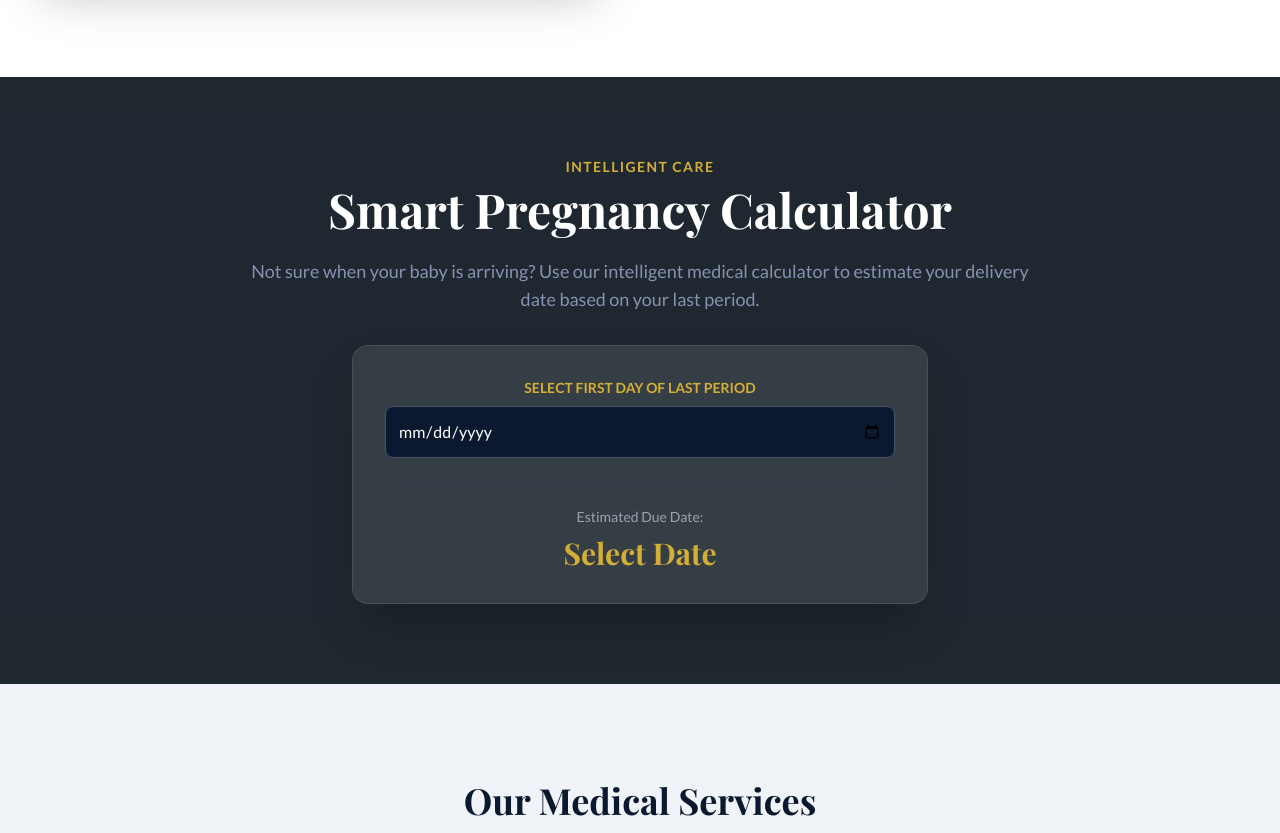
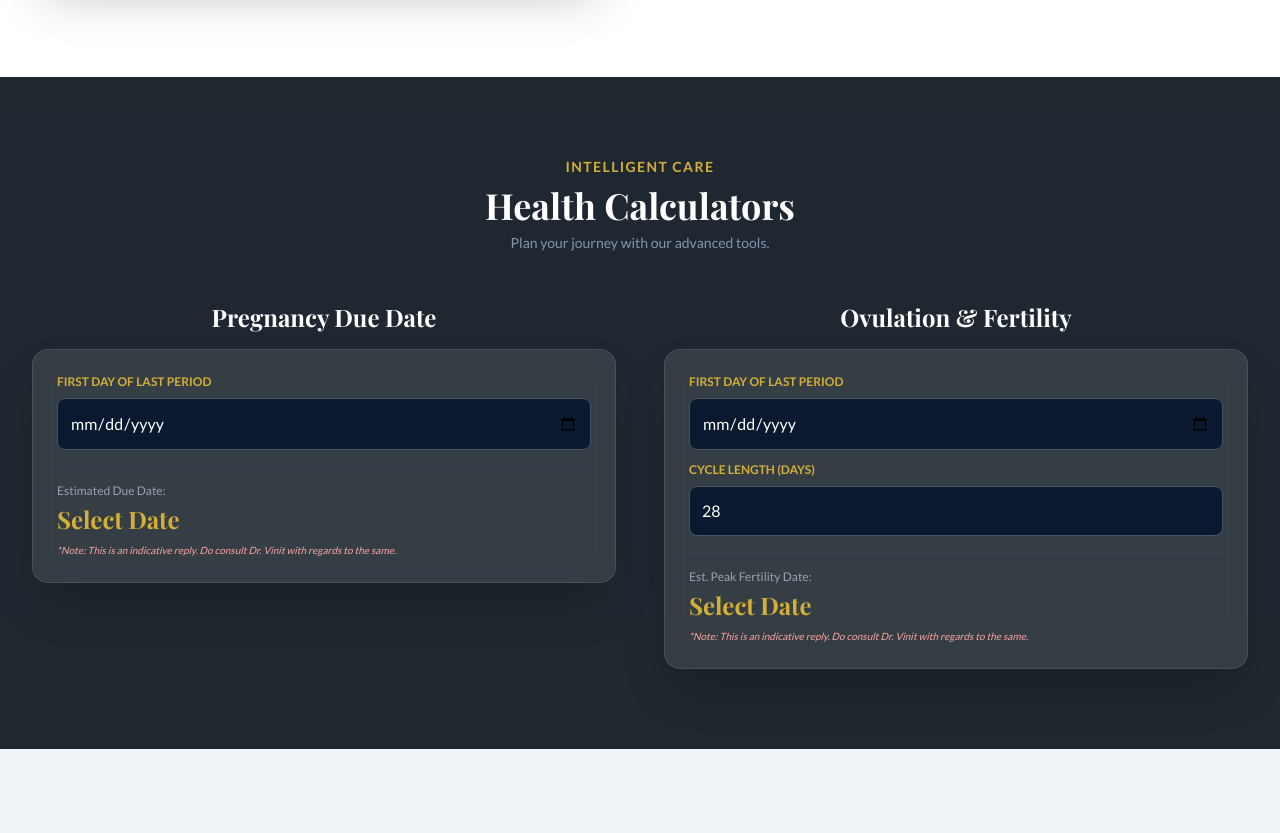
Before and after one commit to OurWillpower/DrVinit, a website: page index.html in a window 1280 px wide. Shown: the part 1415-2248 px from the top of the page. Drawn offline with nearby package versions, Linux system fonts and the light colour scheme.

Commit message:
Update index.html

```diff
--- a/index.html
+++ b/index.html
@@ -88,28 +88,6 @@
             40% { transform: scale(1); }
         }
     </style>
-
-    <script type="application/ld+json">
-    {
-      "@context": "https://schema.org",
-      "@type": "Physician",
-      "name": "Dr. Vinit Chafekar",
-      "medicalSpecialty": "Obstetrics & Gynecology",
-      "url": "https://ourwillpower.github.io/DrVinit/",
-      "image": "https://ourwillpower.github.io/DrVinit/assets/doctor.jpg",
-      "telephone": "+917039196489",
-      "email": "info@shreevaradmaternity.com",
-      "address": {
-        "@type": "PostalAddress",
-        "streetAddress": "Shop No.9, Borgaonkar Towers, opp. Sharda Mandir School, Lal Chowki",
-        "addressLocality": "Kalyan",
-        "addressRegion": "Maharashtra",
-        "postalCode": "421301",
-        "addressCountry": "IN"
-      },
-      "priceRange": "$$"
-    }
-    </script>
 </head>
 <body class="font-sans bg-brand-light text-gray-800 antialiased overflow-x-hidden"
       x-data="{
@@ -314,10 +292,10 @@
                     </div>
                     <h2 class="text-3xl md:text-5xl font-serif font-bold text-brand-navy mb-6">
                         Dr. Vinit Chafekar <br>
-                        <span class="text-xl font-sans font-normal text-gray-500 block mt-2">MBBS, DGO | Infertility Specialist</span>
+                        <span class="text-xl font-sans font-normal text-gray-500 block mt-2">MBBS, DGO <br>Infertility Specialist</span>
                     </h2>
                     <p class="text-gray-600 mb-6 leading-relaxed text-lg">
-                        Dr. Vinit combines advanced medical expertise with a compassionate, patient-first philosophy. Specializing in high-risk pregnancies, infertility treatments, and minimally invasive procedures, he is dedicated to ensuring the safety and well-being of both mother and child in Kalyan.
+                        Dr. Vinit combines advanced medical expertise with a compassionate, patient-first philosophy. He holds a <strong>Fellowship & Diploma in Minimal Access Surgery</strong> and specializes in high-risk pregnancies, infertility treatments, and minimally invasive procedures, dedicated to ensuring the safety and well-being of both mother and child in Kalyan.
                     </p>
                     <div class="grid grid-cols-1 sm:grid-cols-2 gap-4 mb-8">
                         <div class="flex items-center gap-3 p-3 bg-brand-light rounded-lg">
@@ -334,22 +312,44 @@
         </div>
     </section>
 
-    <section id="tools" class="py-16 md:py-20 bg-brand-navy text-white relative overflow-hidden" x-data="{ lmp: '', dueDate: 'Select Date', calculate() { if(this.lmp) { let d = new Date(this.lmp); d.setDate(d.getDate() + 280); this.dueDate = d.toDateString(); } } }">
+    <section id="tools" class="py-16 md:py-20 bg-brand-navy text-white relative overflow-hidden">
         <div class="absolute inset-0 bg-brand-gold/10 z-0"></div>
         <div class="max-w-7xl mx-auto px-4 sm:px-6 lg:px-8 relative z-10">
-             <div class="flex flex-col items-center text-center justify-center">
-                 <div class="md:w-2/3 w-full" data-aos="fade-up">
-                     <span class="text-brand-gold font-bold uppercase tracking-widest text-sm mb-2 block">Intelligent Care</span>
-                     <h2 class="text-3xl md:text-5xl font-serif font-bold mb-6">Smart Pregnancy Calculator</h2>
-                     <p class="text-brand-slate text-lg mb-8">Not sure when your baby is arriving? Use our intelligent medical calculator to estimate your delivery date based on your last period.</p>
+             <div class="text-center mb-12" data-aos="fade-up">
+                <span class="text-brand-gold font-bold uppercase tracking-widest text-sm mb-2 block">Intelligent Care</span>
+                <h2 class="text-3xl md:text-4xl font-serif font-bold">Health Calculators</h2>
+                <p class="text-brand-slate text-sm mt-2">Plan your journey with our advanced tools.</p>
+             </div>
 
-                     <div class="bg-white/10 backdrop-blur-md p-8 rounded-2xl border border-white/10 shadow-2xl max-w-xl mx-auto">
-                         <label class="block text-sm font-bold mb-2 text-brand-gold uppercase">Select First Day of Last Period</label>
-                         <input type="date" x-model="lmp" @change="calculate()" class="w-full bg-brand-navy border border-gray-600 rounded-lg p-3 text-white focus:border-brand-gold outline-none mb-6">
+             <div class="grid grid-cols-1 md:grid-cols-2 gap-12">
 
-                         <div class="border-t border-gray-700 pt-6">
-                             <p class="text-sm text-gray-400">Estimated Due Date:</p>
-                             <h3 class="text-3xl font-serif font-bold text-brand-gold mt-2" x-text="dueDate"></h3>
+                 <div data-aos="fade-right" x-data="{ lmp: '', dueDate: 'Select Date', calculate() { if(this.lmp) { let d = new Date(this.lmp); d.setDate(d.getDate() + 280); this.dueDate = d.toDateString(); } } }">
+                     <h2 class="text-2xl font-serif font-bold mb-4 text-center">Pregnancy Due Date</h2>
+                     <div class="bg-white/10 backdrop-blur-md p-6 rounded-2xl border border-white/10 shadow-2xl">
+                         <label class="block text-xs font-bold mb-2 text-brand-gold uppercase">First Day of Last Period</label>
+                         <input type="date" x-model="lmp" @change="calculate()" class="w-full bg-brand-navy border border-gray-600 rounded-lg p-3 text-white focus:border-brand-gold outline-none mb-4">
+
+                         <div class="border-t border-gray-700 pt-4">
+                             <p class="text-xs text-gray-400">Estimated Due Date:</p>
+                             <h3 class="text-2xl font-serif font-bold text-brand-gold mt-1" x-text="dueDate"></h3>
+                             <p class="text-[10px] text-red-300 mt-2 italic">*Note: This is an indicative reply. Do consult Dr. Vinit with regards to the same.</p>
+                         </div>
+                     </div>
+                 </div>
+
+                 <div data-aos="fade-left" x-data="{ lmp: '', cycle: 28, fertile: 'Select Date', calculate() { if(this.lmp) { let d = new Date(this.lmp); let ovulationDay = d.getDate() + (parseInt(this.cycle) - 14); d.setDate(ovulationDay); this.fertile = d.toDateString(); } } }">
+                     <h2 class="text-2xl font-serif font-bold mb-4 text-center">Ovulation & Fertility</h2>
+                     <div class="bg-white/10 backdrop-blur-md p-6 rounded-2xl border border-white/10 shadow-2xl">
+                         <label class="block text-xs font-bold mb-2 text-brand-gold uppercase">First Day of Last Period</label>
+                         <input type="date" x-model="lmp" @change="calculate()" class="w-full bg-brand-navy border border-gray-600 rounded-lg p-3 text-white focus:border-brand-gold outline-none mb-3">
+
+                         <label class="block text-xs font-bold mb-2 text-brand-gold uppercase">Cycle Length (Days)</label>
+                         <input type="number" x-model="cycle" @input="calculate()" class="w-full bg-brand-navy border border-gray-600 rounded-lg p-3 text-white focus:border-brand-gold outline-none mb-4" placeholder="28">
+
+                         <div class="border-t border-gray-700 pt-4">
+                             <p class="text-xs text-gray-400">Est. Peak Fertility Date:</p>
+                             <h3 class="text-2xl font-serif font-bold text-brand-gold mt-1" x-text="fertile"></h3>
+                             <p class="text-[10px] text-red-300 mt-2 italic">*Note: This is an indicative reply. Do consult Dr. Vinit with regards to the same.</p>
                          </div>
                      </div>
                  </div>
```
